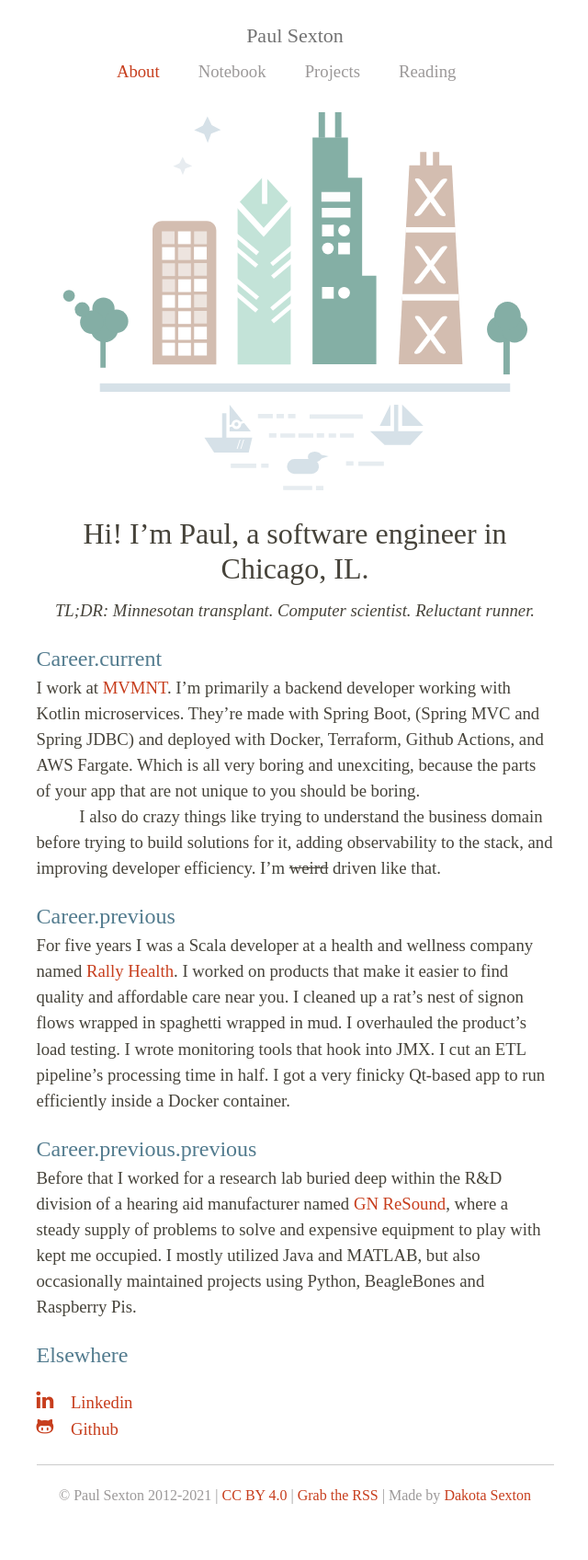
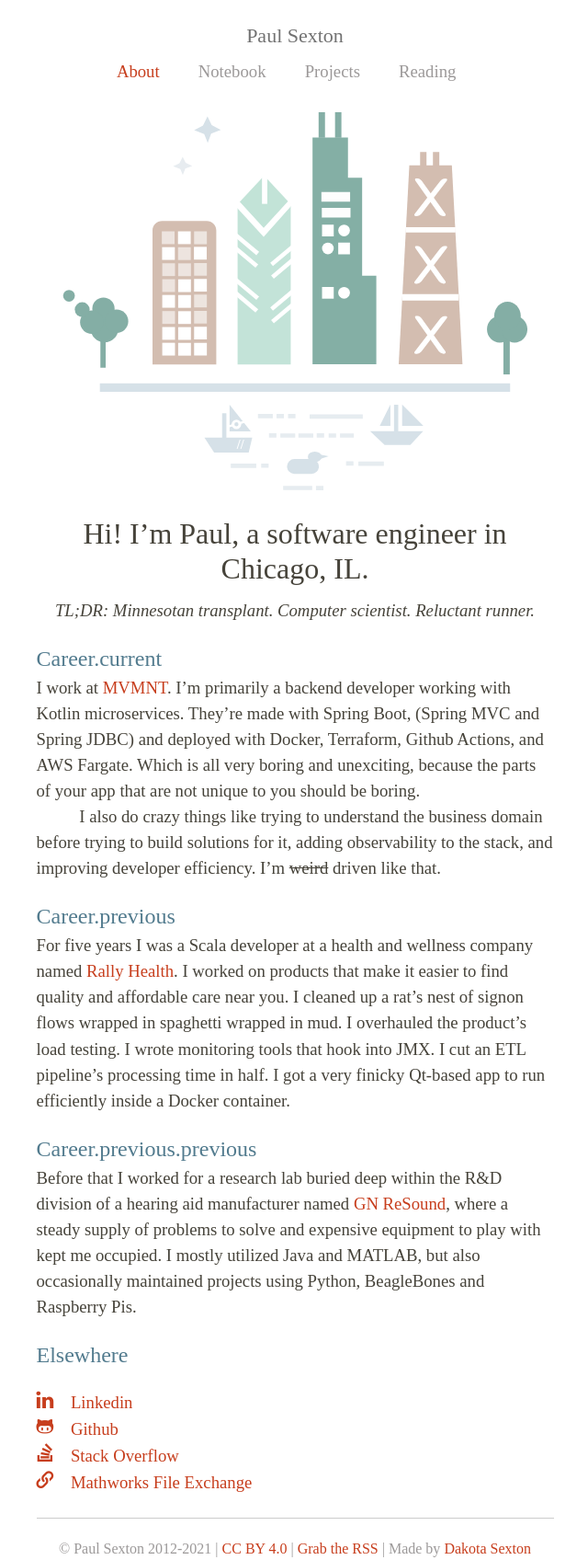
Before and after one commit to psexton/psexton.github.io, a Jekyll site: the page built from index.markdown, in a window 1280 px wide. Shown: the whole page at 92% size, without its empty margins (319-959 px from the left). Built offline with Jekyll 4.4.1, drawn with Linux system fonts in a browser that asks for light colours; some web fonts are replaced; before the commit the page ends 1638 px from its top, so only the background shows below that.

Commit message:
Add stackoverflow and matlab as links

```diff
--- a/index.markdown
+++ b/index.markdown
@@ -30,4 +30,6 @@ Before that I worked for a research lab buried deep within the R&amp;D division
 {:refdef: ul .elsewhere}
 - [linkedin](https://linkedin.com/in/pmsexton){: .ss-icon rel='me'} &nbsp;&nbsp; [Linkedin](https://linkedin.com/in/pmsexton){:rel='me'}
 - [githuboctocat](https://github.com/psexton){: .ss-icon rel='me'} &nbsp;&nbsp; [Github](https://github.com/psexton){:rel='me'}
+- [stackoverflow](https://stackoverflow.com/users/1200336/paul-sexton){: .ss-icon rel='me'} &nbsp;&nbsp; [Stack Overflow](https://stackoverflow.com/users/1200336/paul-sexton){:rel='me'}
+- [link](https://www.mathworks.com/matlabcentral/profile/authors/1380672){: .ss-icon rel='me'} &nbsp;&nbsp; [Mathworks File Exchange](https://www.mathworks.com/matlabcentral/profile/authors/1380672){:rel='me'}
 {: refdef}
```
